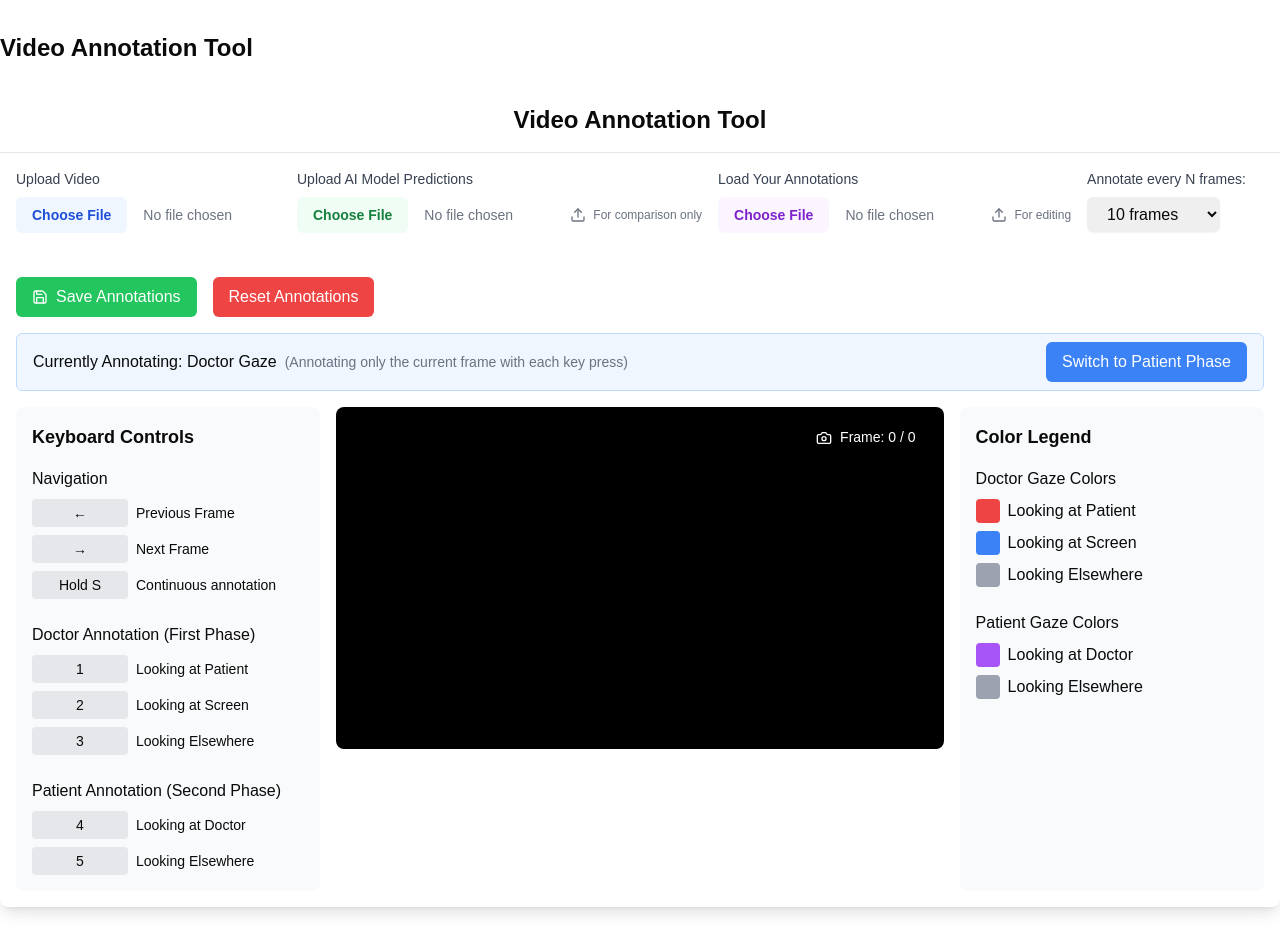
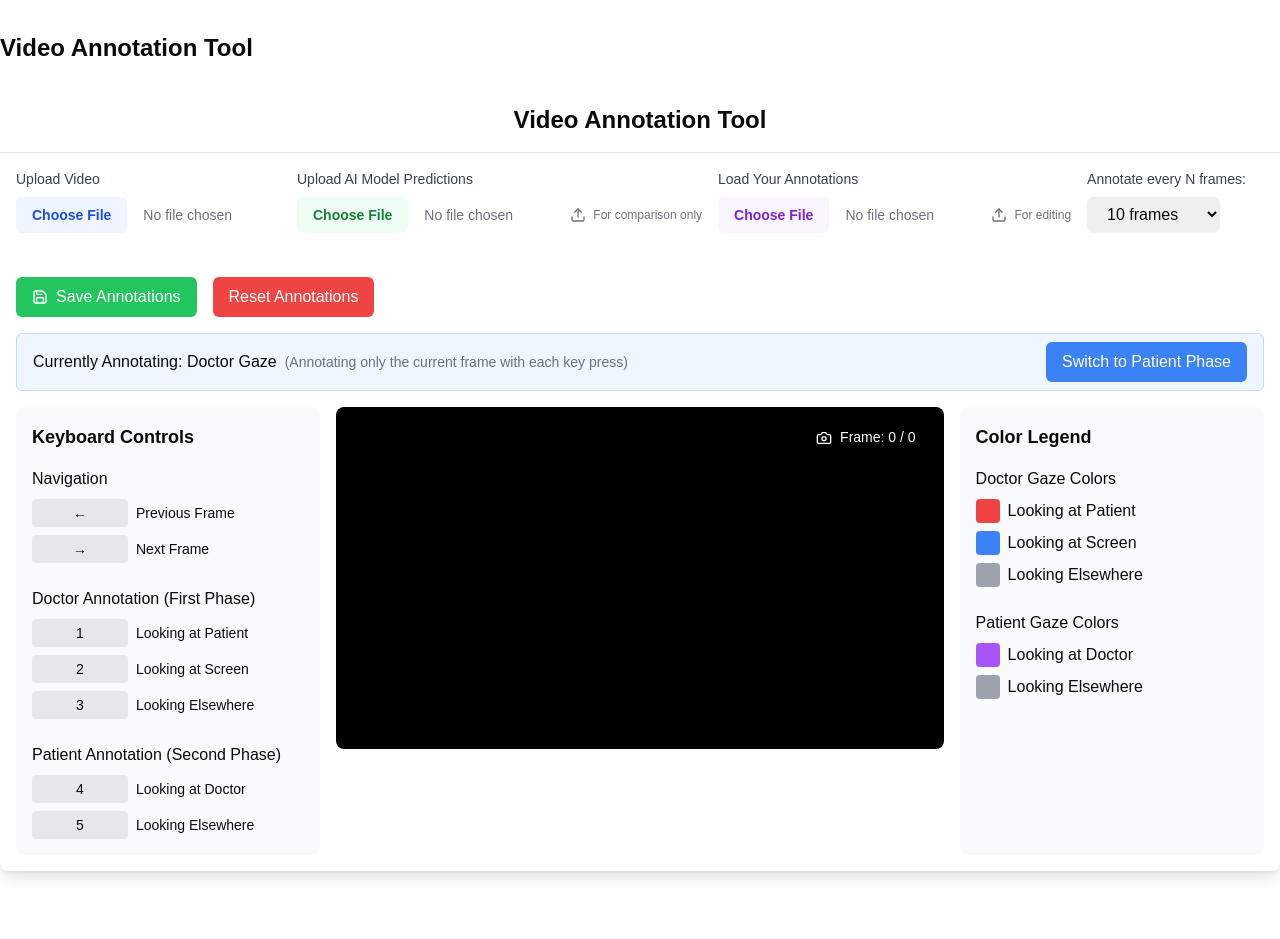
Before and after one commit to zanedurante/video-annotator, a Next.js app: page / in a window 1280 px wide. After the commit the page ends 903 px from the top, so only its background shows below. Built offline with nearby package versions, Linux system fonts and the light colour scheme.

Commit message:
changed keyboard commands

```diff
--- a/src/components/video-annotator/VideoAnnotator.tsx
+++ b/src/components/video-annotator/VideoAnnotator.tsx
@@ -766,12 +766,6 @@ const VideoAnnotator = () => {
                   </span>
                   <span>Next Frame</span>
                 </li>
-                <li className="flex items-center">
-                  <span className="inline-block w-24 px-2 py-1 bg-gray-200 rounded mr-2 text-center">
-                    Hold S
-                  </span>
-                  <span>Continuous annotation</span>
-                </li>
               </ul>
             </div>
 
```
